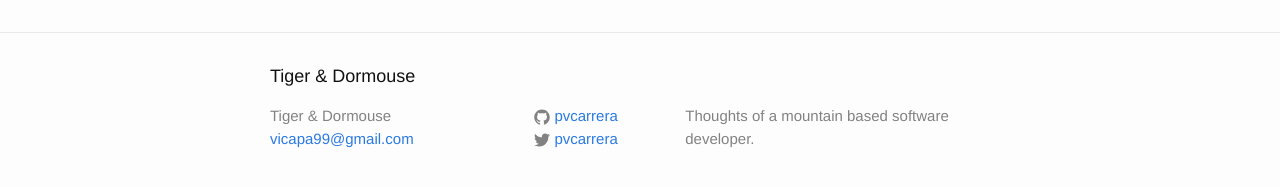
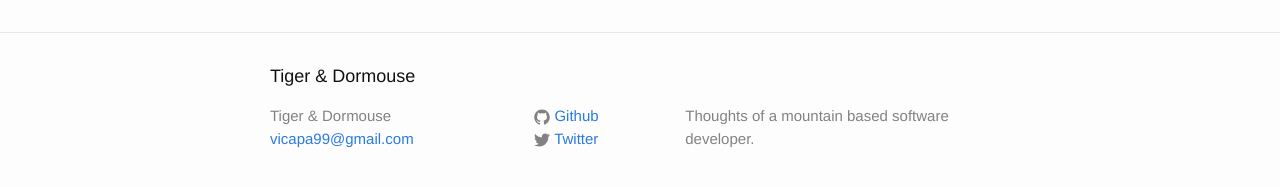
Before and after one commit to pvcarrera/pvcarrera.github.io, a Jekyll site: the page built from about.md, in a window 1280 px wide. Shown: the part 318-505 px from the top of the page. Built offline with Jekyll 4.4.1, drawn with Linux system fonts in a browser that asks for light colours.

Commit message:
Use Twitter and Github as account titles

```diff
--- a/_includes/footer.html
+++ b/_includes/footer.html
@@ -23,7 +23,7 @@
                 </svg>
               </span>
 
-              <span class="username">{{ site.github_username }}</span>
+              <span class="github">Github</span>
             </a>
           </li>
           {% endif %}
@@ -38,7 +38,7 @@
                 </svg>
               </span>
 
-              <span class="username">{{ site.twitter_username }}</span>
+              <span class="twitter">Twitter</span>
             </a>
           </li>
           {% endif %}
```
